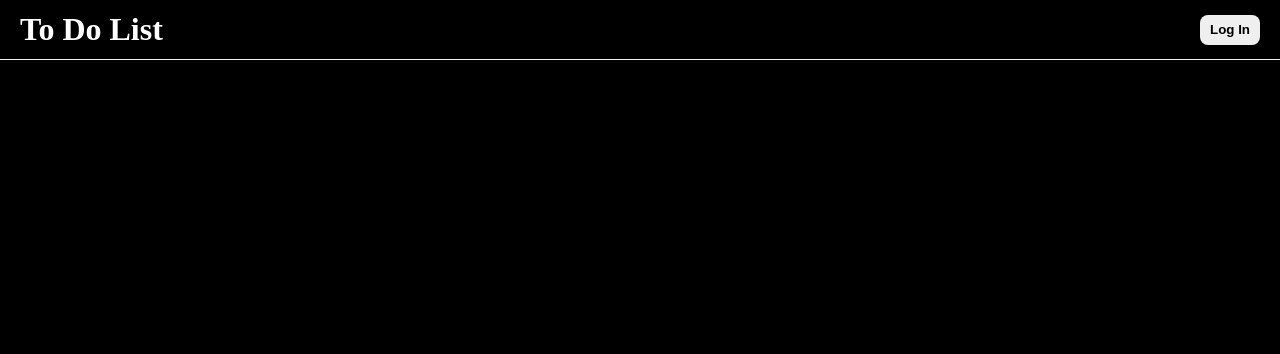
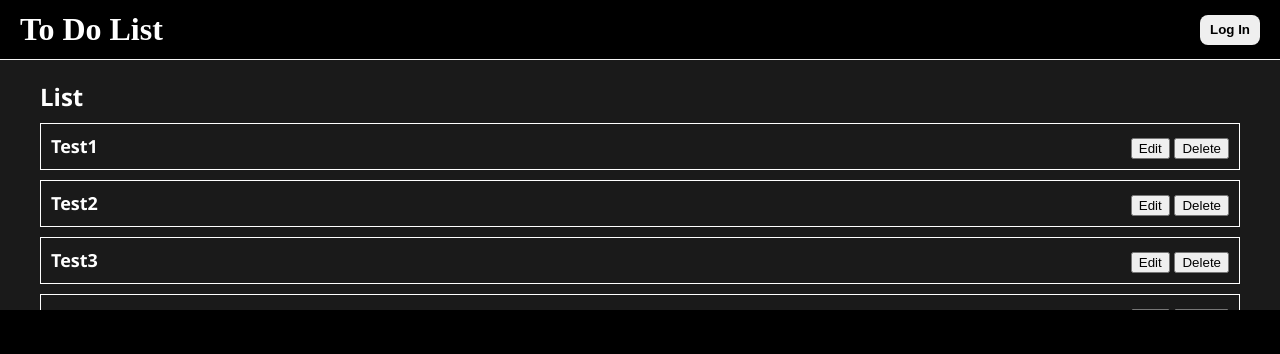
Before and after one commit to AkshaySharma-87/Practice-projects, a plain HTML site: page index.html in a window 1280 px wide. Drawn offline with Linux system fonts and the light colour scheme.

Commit message:
completed list

```diff
--- a/index.html
+++ b/index.html
@@ -18,7 +18,42 @@
         Log In
       </button>
     </header>
-    <main></main>
+    <main>
+      <div class="list-container">
+        <h2>List</h2>
+        <ul>
+          <li>
+            Test1
+            <section>
+              <button type="button">Edit</button>
+              <button type="button">Delete</button>
+            </section>
+          </li>
+          <li>
+            Test2
+            <section>
+              <button type="button">Edit</button>
+              <button type="button">Delete</button>
+            </section>
+          </li>
+          <li>
+            Test3
+            <section>
+              <button type="button">Edit</button>
+              <button type="button">Delete</button>
+            </section>
+          </li>
+          <li>
+            Test4
+            <section>
+              <button type="button">Edit</button>
+              <button type="button">Delete</button>
+            </section>
+          </li>
+        </ul>
+      </div>
+    </main>
+
     <footer>
       <link rel="stylesheet" href="" />
     </footer>
--- a/style.css
+++ b/style.css
@@ -5,8 +5,9 @@ body {
   color: white;
 }
 main {
-  height: 100vh;
-  width: calc(100vh - 210px);
+  width: 100%;
+  height: calc(100vh - 210px);
+  box-sizing: border-box;
 }
 header {
   height: 60px;
@@ -35,3 +36,32 @@ footer {
     color: whitesmoke;
   }
 }
+
+.list-container {
+  display: flex;
+  height: 250px;
+  overflow-y: scroll;
+  flex-direction: column;
+  padding: 20px 40px;
+  box-sizing: border-box;
+  background-color: rgb(26, 26, 26);
+  width: 100%;
+  font-family: "Segoe UI", Tahoma, Geneva, Verdana, sans-serif;
+  h2 {
+    margin: 0;
+  }
+  ul {
+    padding: 0;
+    margin: 0;
+    li {
+      display: flex;
+      font-size: large;
+      font-weight: bold;
+      justify-content: space-between;
+      list-style-type: none;
+      padding: 10px;
+      border: 1px solid white;
+      margin: 10px 0;
+    }
+  }
+}
```
